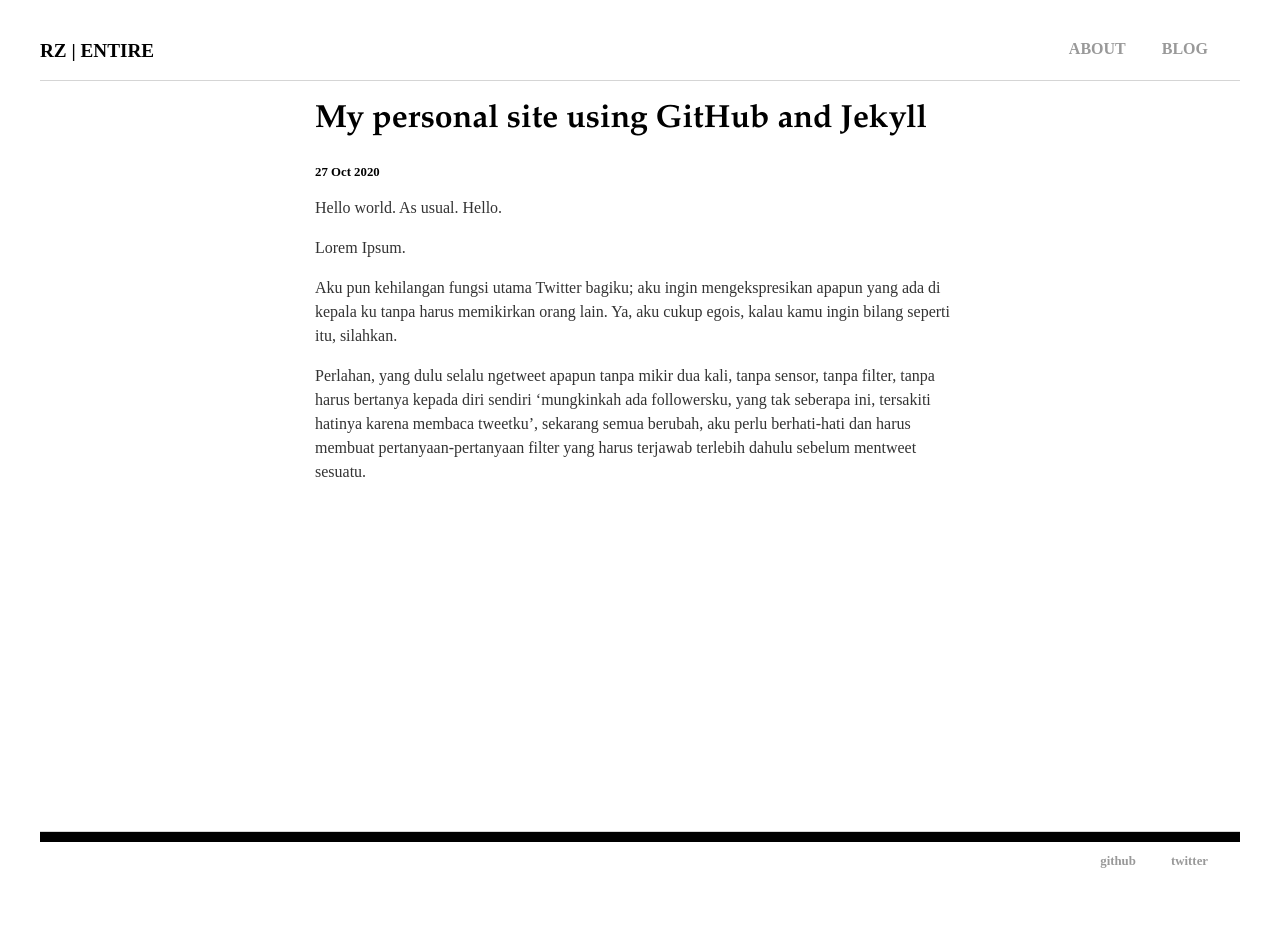
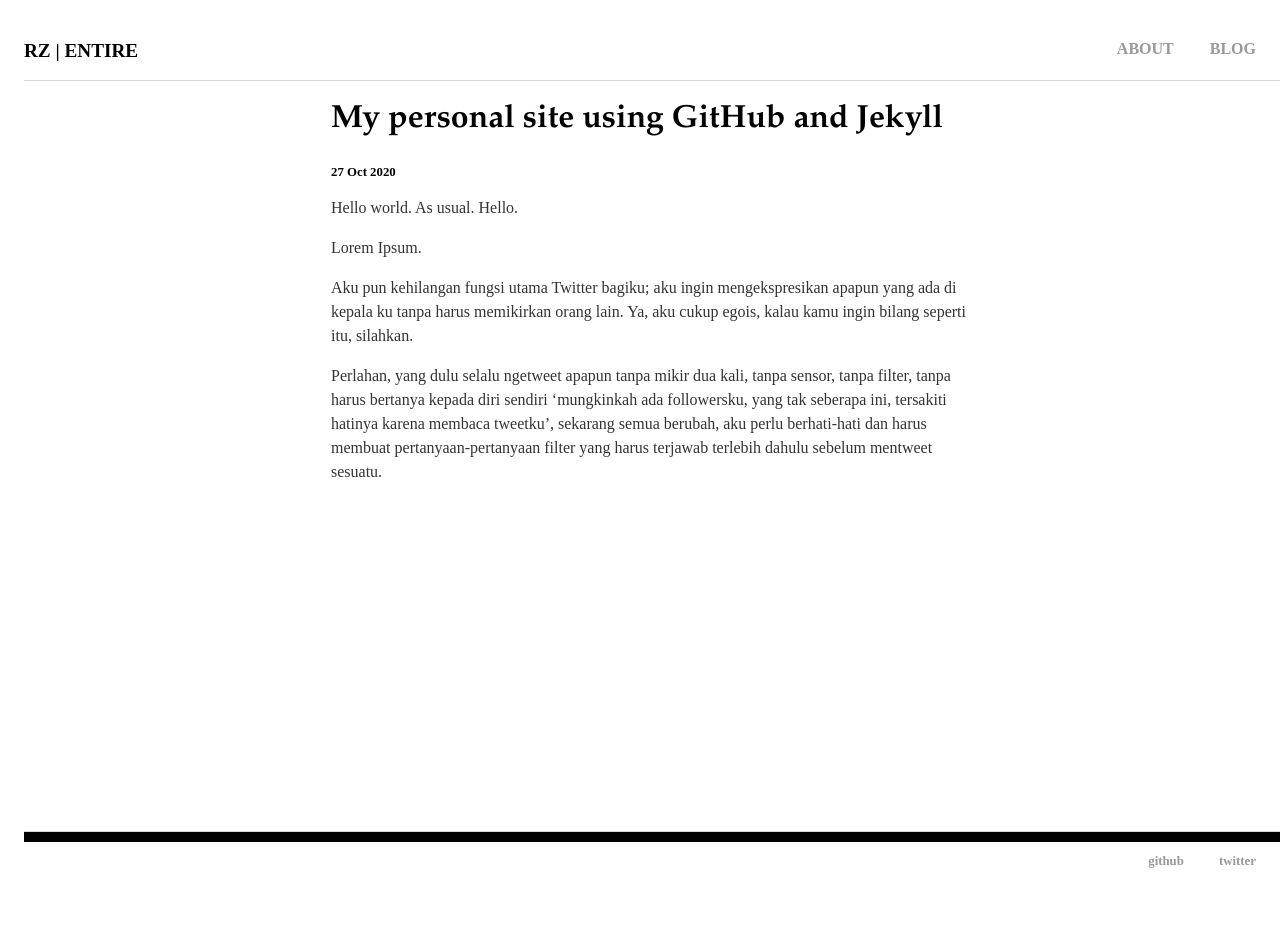
Before and after one commit to rnfitriansyah/rnfitriansyah.github.io, a Jekyll site: the page built from _posts/2020-10-27-rizki-first-site.md, in a window 1280 px wide. Built offline with Jekyll 4.4.1, drawn with Linux system fonts in a browser that asks for light colours.

Commit message:
Update responsive.css

```diff
--- a/css/responsive.css
+++ b/css/responsive.css
@@ -10,7 +10,7 @@
 
 #container{
     min-height: 100vh;
-    width: 100%; max-width: 1200px; margin: 0 auto;
+    width: 100%; max-width: 1280px; margin: 0 auto;
     padding: 1em;
 }
 
```
